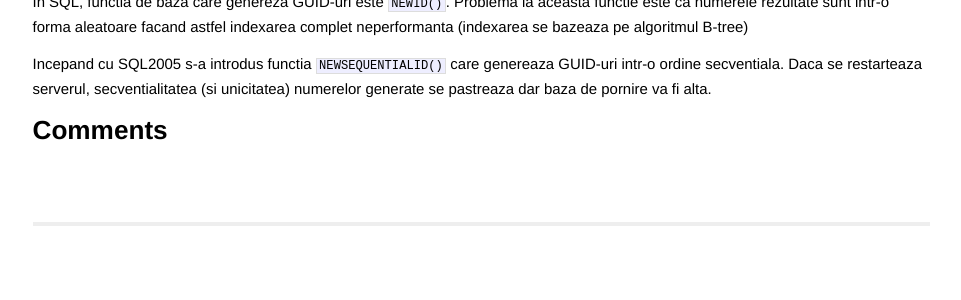
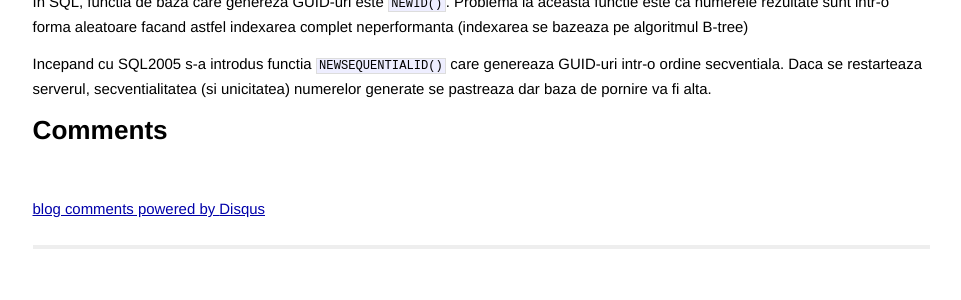
Before and after one commit to lmaran/lmaran.github.io, a Jekyll site: the page built from _posts/2011-01-12-de-ce-ms-crm-ul-foloseste-guid-uri-secventiale-si-cum-se-genereaza.md, in a window 1280 px wide, cut to the strip 590-945 px from the top of the page. Shown: the top 300 px of the strip, without its empty margins (159-1120 px from the left). Built offline with Jekyll 4.4.1, drawn with Linux system fonts in a browser that asks for light colours; Markdown is read by kramdown in place of the engine named in the settings; comment, search, counter and statistics services are not loaded; part of the change alters nothing that is shown.

Commit message:
working on disqus

```diff
--- a/_layouts/post.html
+++ b/_layouts/post.html
@@ -11,6 +11,25 @@ layout: default
 {% if site.disqus_short_name and page.comments == true %}
 <section id="comment">
     <h1 class="title">Comments</h1>
-    <div id="disqus_thread" aria-live="polite">{% include post/disqus_thread.html %}</div>
+    <!--<div id="disqus_thread" aria-live="polite">{% include post/disqus_thread.html %}</div>-->
+
+	<!-- This is the actual comments section -->
+	<div id="disqus_thread"></div>
+		<script type="text/javascript">
+			/* * * CONFIGURATION VARIABLES: EDIT BEFORE PASTING INTO YOUR WEBPAGE * * */
+			var disqus_shortname = 'lmaran'; // required: replace example with your forum shortname
+            var disqus_identifier = '{{ page.url }}';
+	        var disqus_url = 'http://lmaran.github.com{{ page.url }}';
+
+			/* * * DON'T EDIT BELOW THIS LINE * * */
+			(function() {
+				var dsq = document.createElement('script'); dsq.type = 'text/javascript'; dsq.async = true;
+				dsq.src = 'http://' + disqus_shortname + '.disqus.com/embed.js';
+				(document.getElementsByTagName('head')[0] || document.getElementsByTagName('body')[0]).appendChild(dsq);
+			})();
+		</script>
+		<noscript>Please enable JavaScript to view the <a href="http://disqus.com/?ref_noscript">comments powered by Disqus.</a></noscript>
+		<a href="http://disqus.com" class="dsq-brlink">blog comments powered by <span class="logo-disqus">Disqus</span></a>
+
 </section>
 {% endif %}
```
Also changed, not shown: _layouts/default.html (+4 -5 lines).
